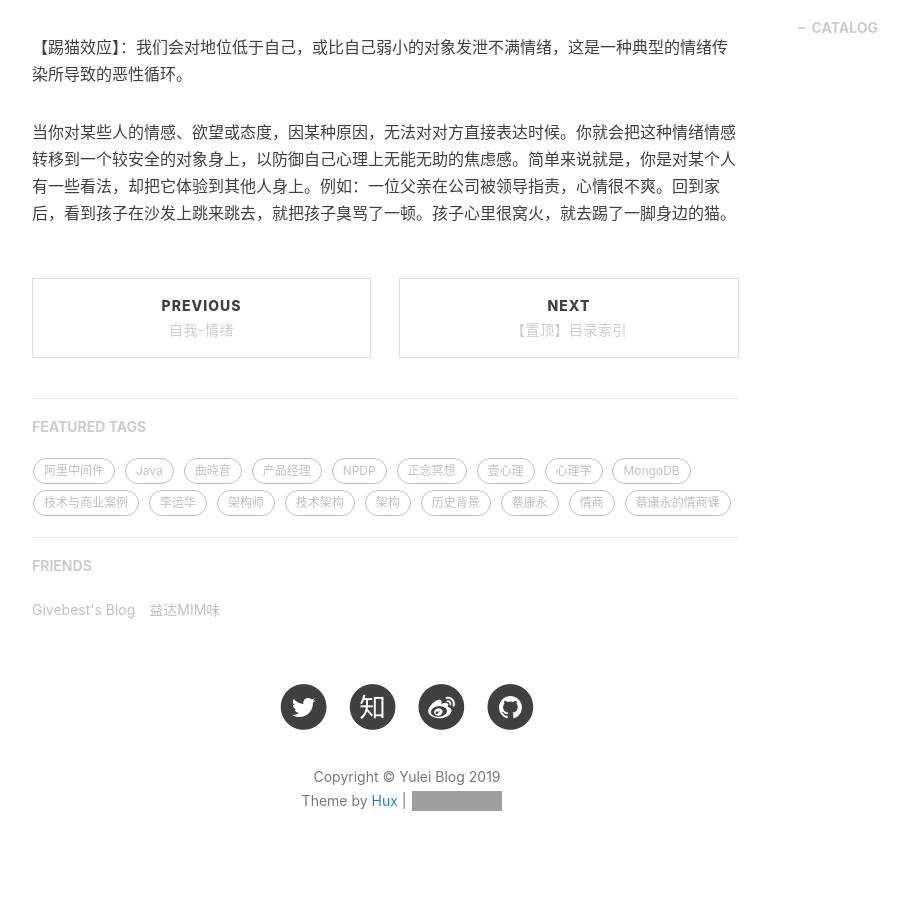
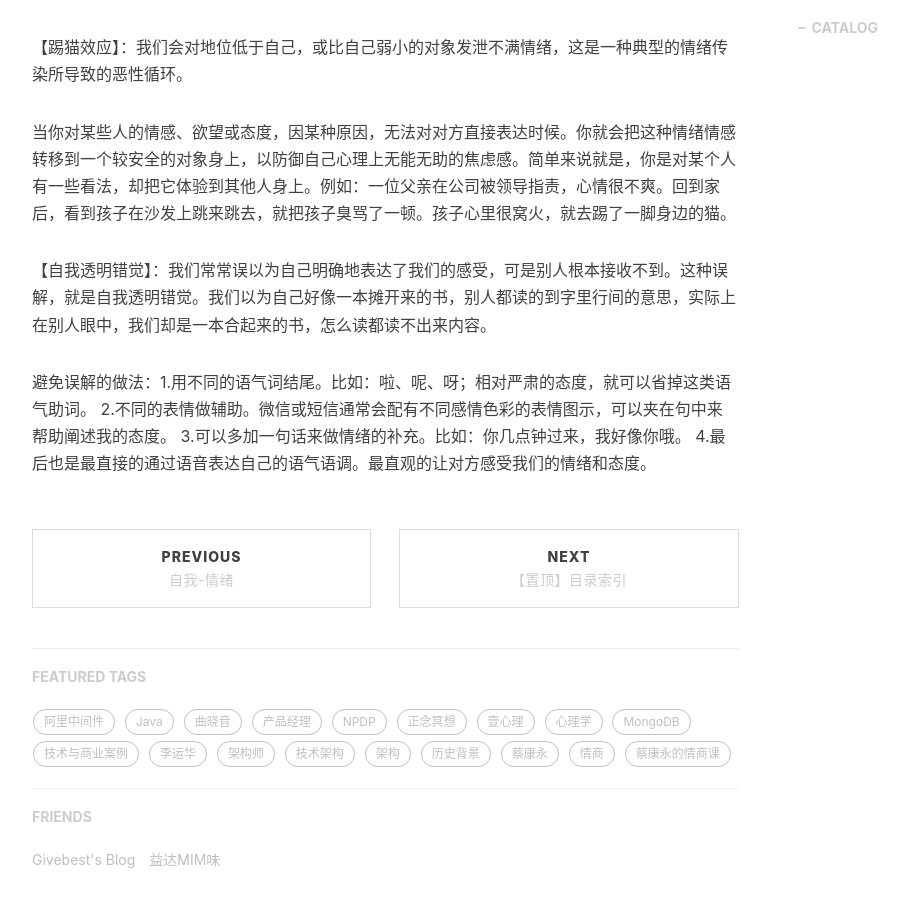
Before and after one commit to yuleizhuai/yuleizhuai.github.io, a Jekyll site: the page built from _posts/EQ/2019-04-05-reconcile.markdown, in a window 1280 px wide and 900 px high, scrolled down 1099 px. Shown: the whole window, without its empty margins (233-1142 px from the left). Built offline with Jekyll 4.4.1, drawn with Linux system fonts in a browser that asks for light colours; nearby versions of some CDN libraries; comment, search, counter and statistics services are not loaded; grey boxes are pictures that could not be loaded.

Commit message:
Update 2019-04-05-reconcile.markdown

```diff
--- a/_posts/EQ/2019-04-05-reconcile.markdown
+++ b/_posts/EQ/2019-04-05-reconcile.markdown
@@ -38,3 +38,9 @@ tags:
 【踢猫效应】：我们会对地位低于自己，或比自己弱小的对象发泄不满情绪，这是一种典型的情绪传染所导致的恶性循环。
 
 当你对某些人的情感、欲望或态度，因某种原因，无法对对方直接表达时候。你就会把这种情绪情感转移到一个较安全的对象身上，以防御自己心理上无能无助的焦虑感。简单来说就是，你是对某个人有一些看法，却把它体验到其他人身上。例如：一位父亲在公司被领导指责，心情很不爽。回到家后，看到孩子在沙发上跳来跳去，就把孩子臭骂了一顿。孩子心里很窝火，就去踢了一脚身边的猫。
+
+
+
+【自我透明错觉】：我们常常误以为自己明确地表达了我们的感受，可是别人根本接收不到。这种误解，就是自我透明错觉。我们以为自己好像一本摊开来的书，别人都读的到字里行间的意思，实际上在别人眼中，我们却是一本合起来的书，怎么读都读不出来内容。
+
+避免误解的做法：1.用不同的语气词结尾。比如：啦、呢、呀；相对严肃的态度，就可以省掉这类语气助词。 2.不同的表情做辅助。微信或短信通常会配有不同感情色彩的表情图示，可以夹在句中来帮助阐述我的态度。 3.可以多加一句话来做情绪的补充。比如：你几点钟过来，我好像你哦。 4.最后也是最直接的通过语音表达自己的语气语调。最直观的让对方感受我们的情绪和态度。
```
